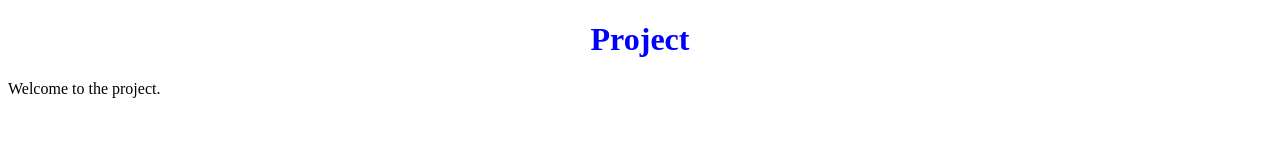
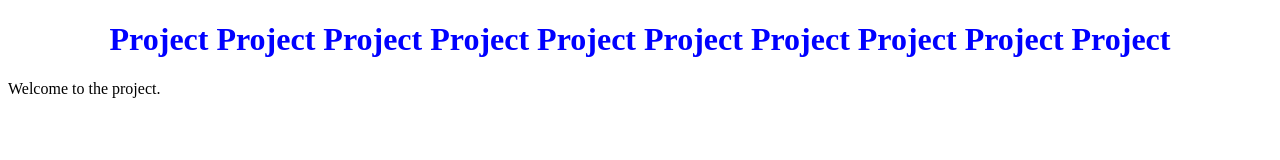
Before and after one commit to nkolyam/project.github.io, a plain HTML site: page index.html in a window 1280 px wide. Drawn offline with Linux system fonts and the light colour scheme.

Commit message:
Update index.html

```diff
--- a/index.html
+++ b/index.html
@@ -6,7 +6,7 @@
     <link rel="stylesheet" type="text/css" href="index.css">
   </head>
   <body>
-    <h1> Project</h1>
+    <h1> Project Project Project Project Project Project Project Project Project Project</h1>
     <p> Welcome to the project.</p>
   </body>
 </html>
```
